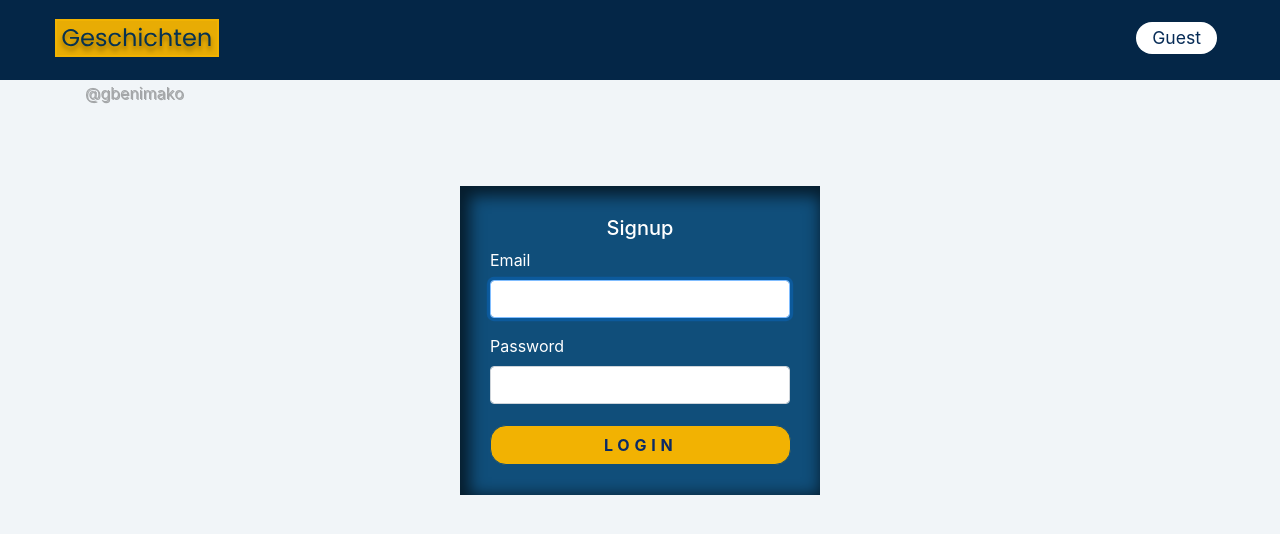
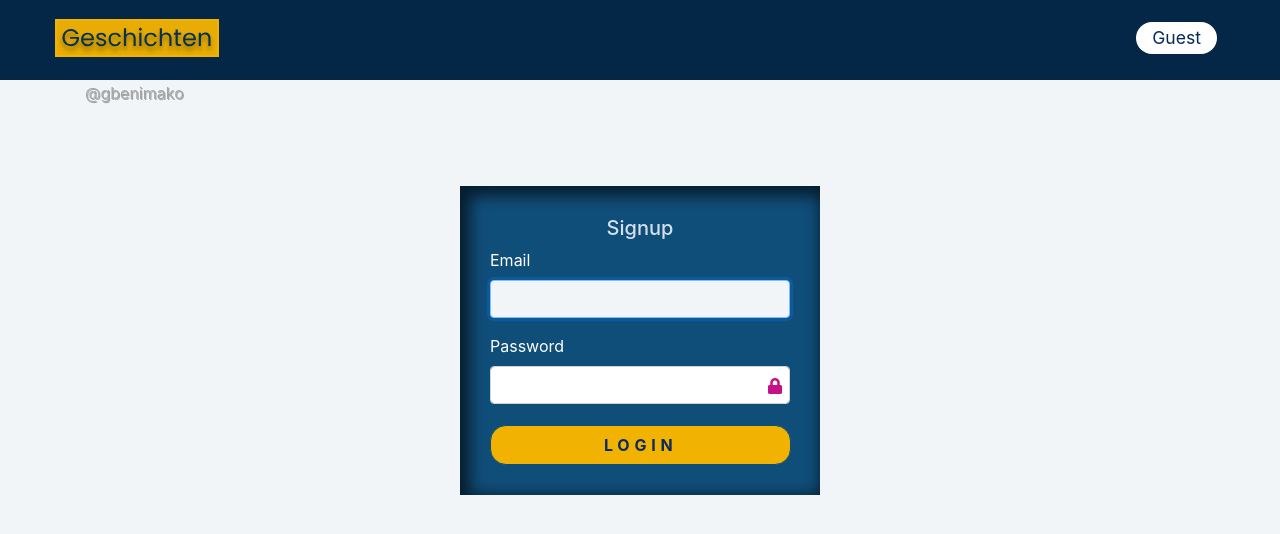
Before and after one commit to benkinase/mern-geschichten-client, a React (Create React App) app: page /login in a window 1280 px wide. Shown: the top 534 px of the page. Built offline with nearby package versions, Linux system fonts and the light colour scheme; no server answers.

Commit message:
some new functionalities

```diff
--- a/src/axios.js
+++ b/src/axios.js
@@ -7,7 +7,7 @@ function AuthHeader() {
   //console.log(user.token);
 
   if (user && user.token) {
-    return { Authorization: `Bearer ${user.token}` };
+    return { authorization: `Bearer ${user.token}` };
   } else {
     return {};
   }
--- a/src/contexts/AuthContext.js
+++ b/src/contexts/AuthContext.js
@@ -26,7 +26,7 @@ function AuthContextProvider(props) {
   async function loginUser(loginDetails) {
     dispatch({ type: actionTypes.USER_LOGIN_REQUEST, payload: loginDetails });
     try {
-      const { data } = await axios.post("/api/user/login", loginDetails);
+      const { data } = await axios.post("/api/user/signin", loginDetails);
       Cookie.set("user", JSON.stringify(data));
       dispatch({ type: actionTypes.USER_LOGIN_SUCCESS, payload: data });
     } catch (error) {
--- a/src/contexts/storyReducer.js
+++ b/src/contexts/storyReducer.js
@@ -51,7 +51,7 @@ export const storyReducer = (state, action) => {
     case actionTypes.STORY_SAVE_SUCCESS:
       return {
         ...state,
-        stories: [action.payload],
+        stories: action.payload,
         message: action.payload.message,
         loading: false,
       };
--- a/src/helpers/StyledLink.js
+++ b/src/helpers/StyledLink.js
@@ -4,11 +4,11 @@ import styled from "styled-components";
 
 const StyledLink = styled(Link)`
   text-decoration: none;
-  color: white !important;
+  color: var(--clr-grey-5) !important;
   transition: var(--mainTransition);
   &:hover {
     text-decoration: none;
-    color: #f3f7f6 !important;
+    color: white !important;
   }
 `;
 export default (props) => <StyledLink {...props} />;
--- a/src/pages/Login.js
+++ b/src/pages/Login.js
@@ -13,6 +13,7 @@ export default function Login() {
 
   const [email, setEmail] = useState("");
   const [password, setPassword] = useState("");
+  const [icon, setIcon] = useState("fa fa-lock");
 
   React.useEffect(() => {
     if (user) {
@@ -28,6 +29,17 @@ export default function Login() {
     const loginDetails = { email, password };
     loginUser(loginDetails);
   };
+
+  function togglePass() {
+    let pass = document.querySelector(".pass");
+    if (pass.type === "password") {
+      pass.type = "text";
+      setIcon("fa fa-unlock");
+    } else {
+      pass.type = "password";
+      setIcon("fa fa-lock");
+    }
+  }
 
   $(document).ready(function () {
     if (location.pathname === "/login") {
@@ -60,11 +72,15 @@ export default function Login() {
           </Form.Group>
           <Form.Group controlId="password" bssize="large">
             <Form.Label>Password</Form.Label>
-            <Form.Control
-              value={password}
-              onChange={(e) => setPassword(e.target.value)}
-              type="password"
-            />
+            <div className="passContainer">
+              <Form.Control
+                className="form-control pass"
+                value={password}
+                onChange={(e) => setPassword(e.target.value)}
+                type="password"
+              />
+              <i className={icon} onClick={togglePass} aria-hidden="true"></i>
+            </div>
           </Form.Group>
           <button type="submit" className="secondary-btn">
             {loading ? "signing..." : "Login"}
@@ -88,4 +104,24 @@ const LoginContainer = styled.div`
   .switch {
     text-align: center;
   }
+
+  .form-control:focus {
+    background: var(--clr-grey-6);
+    outline: none;
+  }
+  .passContainer {
+    position: relative;
+    display: flex;
+  }
+  .fa-lock,
+  .fa-unlock {
+    position: absolute;
+    right: 8px;
+    top: 12px;
+    color: var(--button-color-5);
+  }
+  .fa-lock:hover,
+  .fa-unlock:hover {
+    cursor: pointer;
+  }
 `;
```
